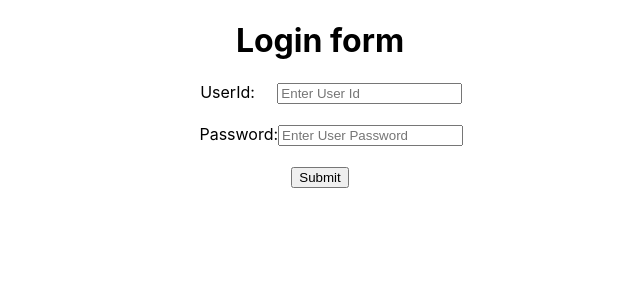
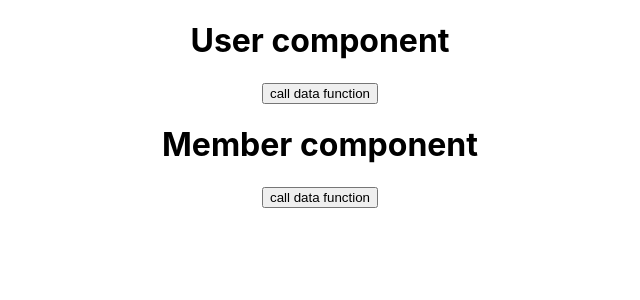
Before and after one commit to fhabhishektiwari/blog, a React (Create React App) app: page / in a window 1280 px wide. Shown: the top 300 px of the page, without its empty margins (320-960 px from the left). Built offline with nearby package versions, Linux system fonts and the light colour scheme.

Commit message:
pass function as props

```diff
--- a/src/App.js
+++ b/src/App.js
@@ -1,11 +1,22 @@
 // import logo from './logo.svg';
 import './App.css';
 import Login from './Login';
+import Members from './Members';
+import UserTwo from './UserTwo';
 
 function App() {
+
+  function getData(){
+    alert("Hello App Component");
+  }
+
   return (
     <div className='App'>
-      <Login/>
+      <UserTwo data={getData}/>
+
+      <div>
+        <Members data={getData}/>
+      </div>
     </div>
   );
 }
--- /dev/null
+++ b/src/Members.js
@@ -0,0 +1,11 @@
+import React from "react";
+const Members=(props)=>{
+    return(
+        <div>
+            <h1>Member component</h1>
+            <button onClick={props.data}>call data function</button>
+        </div>
+    );
+}
+
+export default Members;
--- /dev/null
+++ b/src/UserTwo.js
@@ -0,0 +1,11 @@
+import React from "react";
+const UserTwo=(props)=>{
+    return(
+        <div>
+            <h1>User component</h1>
+            <button onClick={props.data}>call data function</button>
+        </div>
+    );
+}
+
+export default UserTwo;
```
